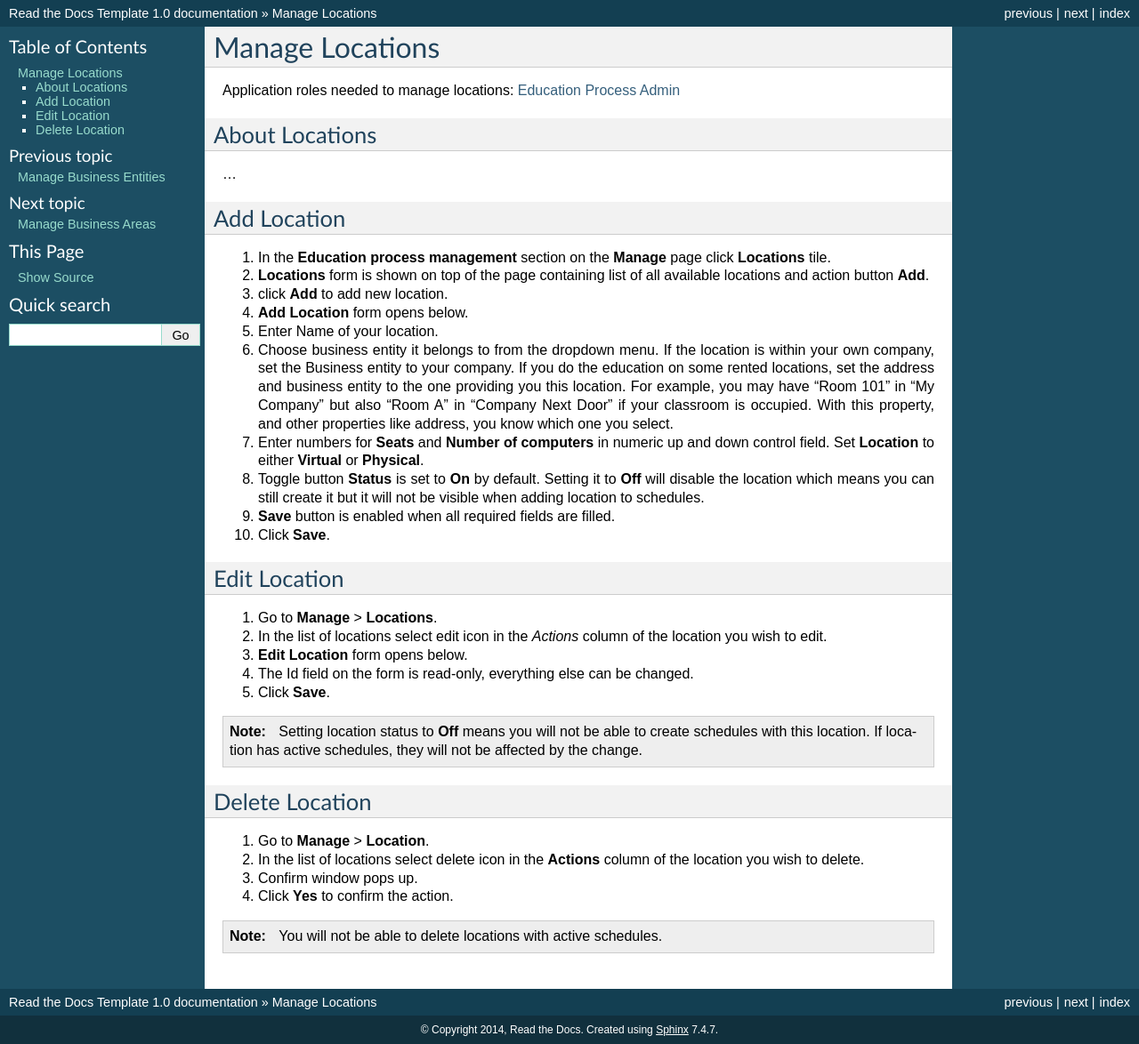
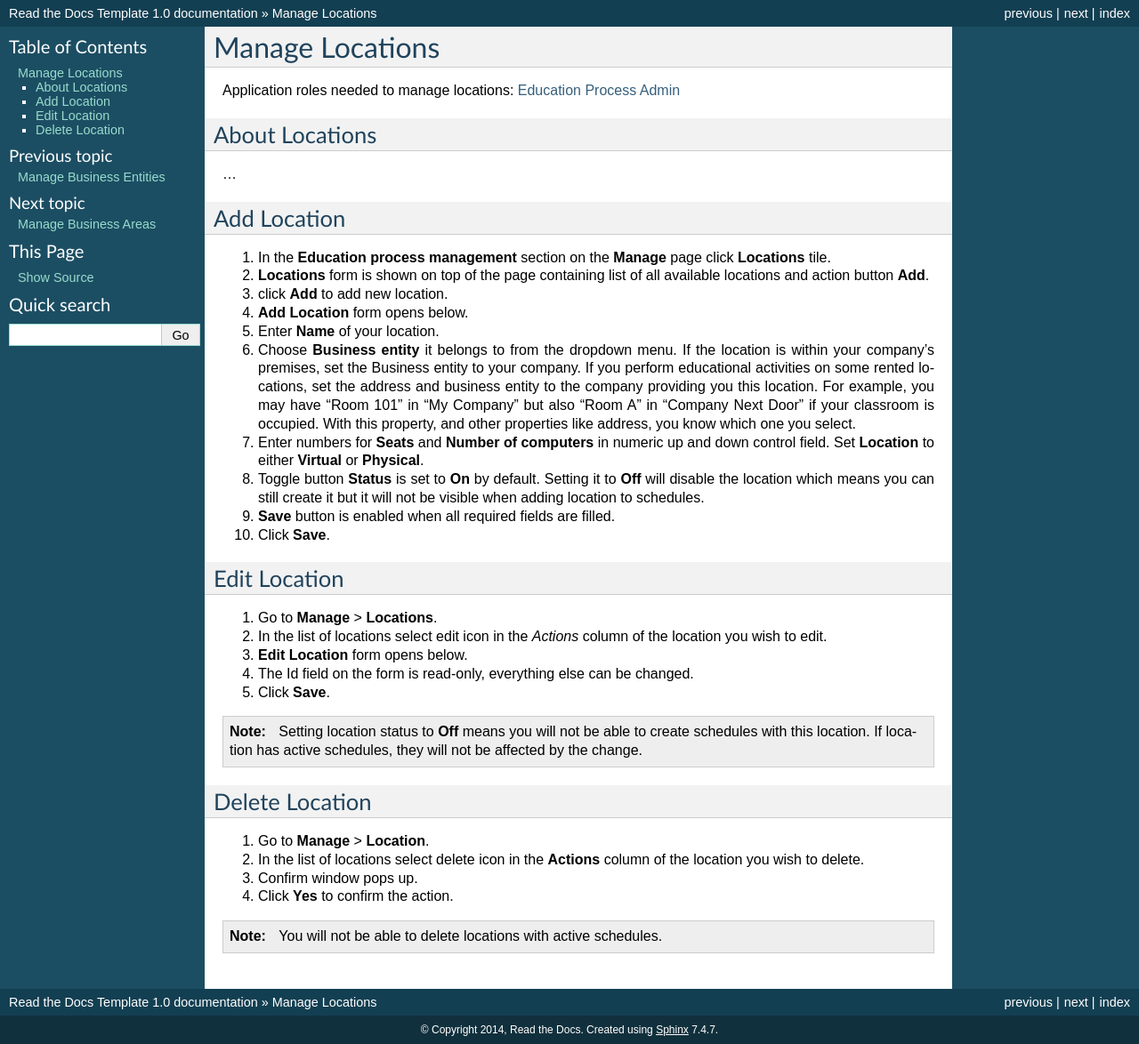
Before and after one commit to pslisko/performa365docs, a Sphinx documentation site: the page built from docs/howto/manage_locations.rst, in a window 1280 px wide. Shown: the whole page at 89% size. Built offline with Sphinx 7.4.7, drawn with Linux system fonts in a browser that asks for light colours; pages that are not in the unit, such as notebooks, are missing from menus.

Commit message:
Update manage_locations.rst

```diff
--- a/docs/howto/manage_locations.rst
+++ b/docs/howto/manage_locations.rst
@@ -16,8 +16,8 @@ Add Location
 #. **Locations** form is shown on top of the page containing list of all available locations and action button **Add**.
 #. click **Add** to add new location.
 #. **Add Location** form opens below.
-#. Enter Name of your location.
-#. Choose business entity it belongs to from the dropdown menu. If the location is within your own company, set the Business entity to your company. If you do the education on some rented locations, set the address and business entity to the one providing you this location. For example, you may have “Room 101” in "My Company" but also “Room A” in "Company Next Door" if your classroom is occupied. With this property, and other properties like address, you know which one you select.
+#. Enter **Name** of your location.
+#. Choose **Business entity** it belongs to from the dropdown menu. If the location is within your company's premises, set the Business entity to your company. If you perform educational activities on some rented locations, set the address and business entity to the company providing you this location. For example, you may have “Room 101” in "My Company" but also “Room A” in "Company Next Door" if your classroom is occupied. With this property, and other properties like address, you know which one you select.
 #. Enter numbers for **Seats** and **Number of computers** in numeric up and down control field. Set **Location** to either **Virtual** or **Physical**.
 #. Toggle button **Status** is set to **On** by default. Setting it to **Off** will disable the location which means you can still create it but it will not be visible when adding location to schedules.
 #. **Save** button is enabled when all required fields are filled.
```
